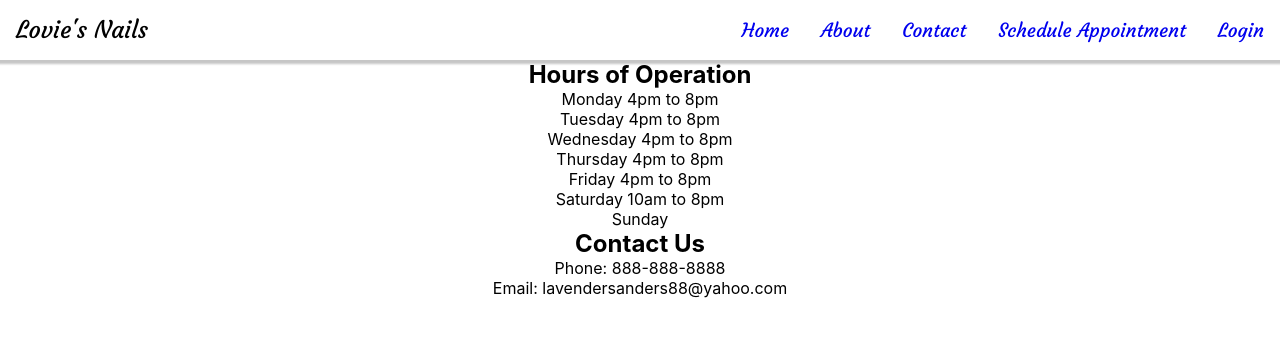
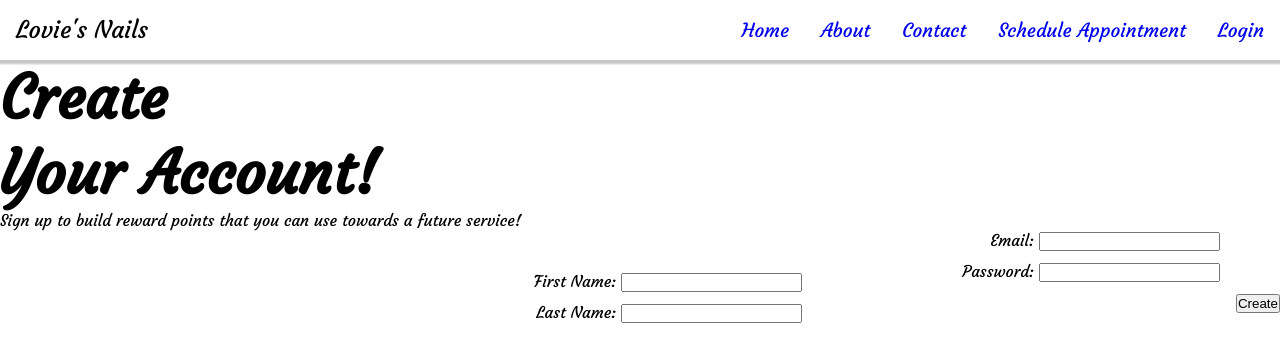
Before and after one commit to lc-liftoff-alex-group-one/nailtherapy-react, a React (Create React App) app: page / in a window 1280 px wide. Shown: the top 362 px of the page. Built offline with nearby package versions, Linux system fonts and the light colour scheme.

Commit message:
updated create page

```diff
--- a/src/App.js
+++ b/src/App.js
@@ -4,14 +4,14 @@ import "./styling.css";
 import Navbar from "./components/Navbar";
 import Contact from './components/Contact';
 import Hours from './components/Hours';
+import CreateAccount from "./components/CreateAccount";
 
 function App() {
   return (
       <div className="App">
-          <Navbar/>
+          <Navbar />
           <header>
-              <Hours/>
-              <Contact/>
+       <CreateAccount/>
           </header>
       </div>
   );
--- /dev/null
+++ b/src/components/CreateAccount.js
@@ -0,0 +1,26 @@
+import "../styling/CreateAccount.css";
+
+export default function CreateAccount() {
+    return(
+        <div className="create">
+            <h1 className="title">Create</h1>
+            <h1 className="title">Your Account!</h1>
+            <p className="reason">Sign up to build reward points that you can use towards
+                a future service!
+            </p>
+            <form>
+            <div className="names">
+                <div>
+                <label className="firstname">First Name: <input type="text" name="firstName" /></label>
+                <label className="lastname">Last Name: <input type="text" name="lastName" /></label>
+                </div>
+                <div className="emailandpassword">
+                <div><label className="email">Email: <input type="email" name="email" /></label></div>
+                <div> <label className="password">Password: <input type="text" name="password" /></label></div>
+                <div><button>Create</button></div>
+                </div>
+                </div>
+            </form>
+        </div>
+    )
+}
--- /dev/null
+++ b/src/styling/CreateAccount.css
@@ -0,0 +1,78 @@
+.create {
+    font-family: "Courgette", -apple-system, BlinkMacSystemFont, "Segoe UI", "Roboto", "Oxygen", "Ubuntu", "Cantarell", "Fira Sans", "Droid Sans", "Helvetica Neue", sans-serif;
+    -webkit-font-smoothing: antialiased;
+    -moz-osx-font-smoothing: grayscale;
+    text-decoration: none;
+    color: black;
+}
+.title {
+font-size: 60px;
+text-align: left;
+
+}
+
+.reason {
+    text-align: left;
+}
+
+/* .names {
+    display: flex;
+    flex-wrap: wrap;
+    justify-content: space-between;
+  }
+
+  .names > div {
+    width: 48%;
+  }
+
+  .names label {
+    display: block;
+    margin-bottom: 20px;
+
+  } */
+
+  .names {
+    display: flex;
+    flex-wrap: wrap;
+    justify-content: space-between;
+    align-items: flex-end;
+
+  }
+
+  .names > div {
+    display: flex;
+    flex-direction: column;
+    align-items: flex-end;
+    width:49%;
+
+  }
+
+
+  .names > div > div > label {
+    margin-right: 60px;
+
+  }
+
+  .names > div > label.firstname {
+    margin-right: -175px;
+    margin-bottom: 10px;
+
+  }
+
+  .names > div > label.lastname {
+    margin-right: -175px;
+  }
+
+  .emailandpassword {
+    display: flex;
+    flex-direction: column;
+    align-items: flex-end;
+  }
+
+  .emailandpassword > div {
+    margin-bottom: 10px;
+  }
+
+  .emailandpassword > div > label {
+    margin-right: 10px;
+  }
```
Also changed, not shown: src/apps.js (added, +14 -0 lines), src/styling/Createpage.css (added), 1 other file (tests, documents, lock files or other folders).
